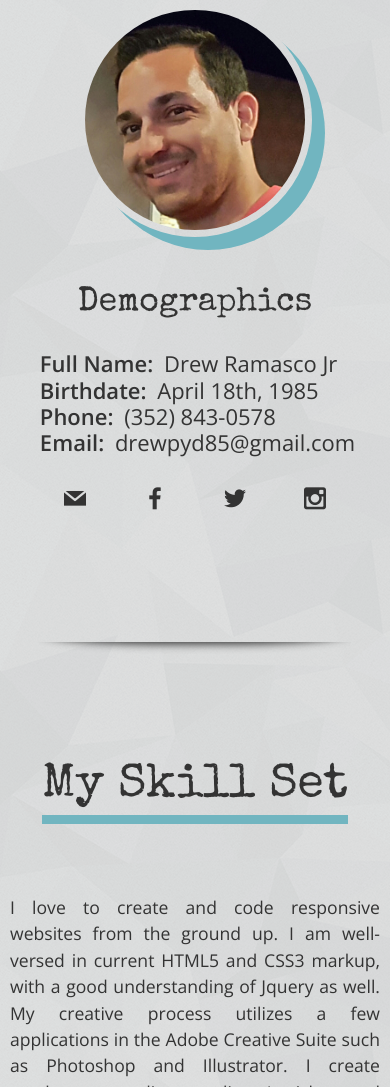
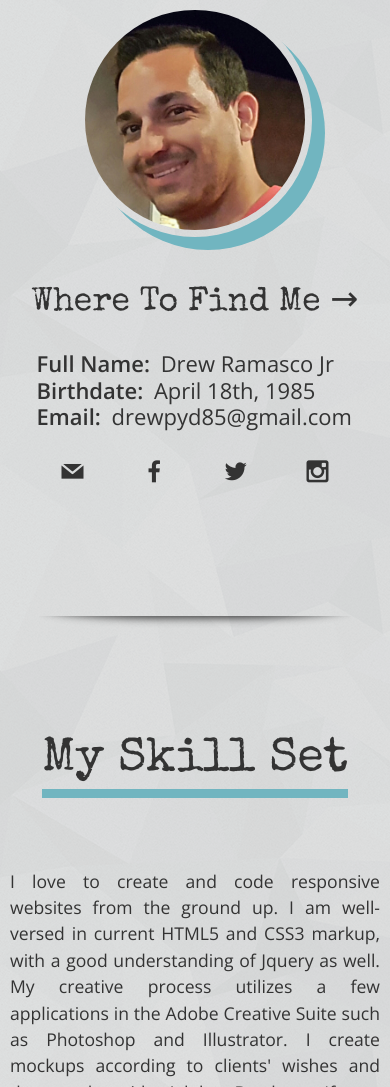
Before and after one commit to drewpyd85/Drew-Ramasco-CV, a plain HTML site: page index.html in a window 390 px wide. Shown: the part 1177-2264 px from the top of the page. Drawn offline with nearby package versions, Linux system fonts and the light colour scheme; files whose address does not match are found by name.

Commit message:
removed phone number

```diff
--- a/index.html
+++ b/index.html
@@ -87,11 +87,11 @@
             <div class="profile-row">
                 <img src="img/avatar.jpg" alt="Drew Ramasco" class="avatar" />
                 <ul>
-                    <h4>Demographics</h4>
+                    <h4>Where To Find Me →</h4>
                     <li><span class="emph">Full Name:</span> Drew Ramasco Jr</li>
                     <li><span class="emph">Birthdate:</span> April 18th, 1985</li>
 <!--                    <li><span class="emph">Address:</span> 10141 SE 69th Ter, Belleview, Fl 34420</li>-->
-                    <li><span class="emph">Phone:</span> (352) 843-0578</li>
+<!--                    <li><span class="emph">Phone:</span> (352) 843-0578</li>-->
                     <li><span class="emph">Email:</span> drewpyd85@gmail.com</li>
                 </ul>
                 <ul class="social-nav">
```
